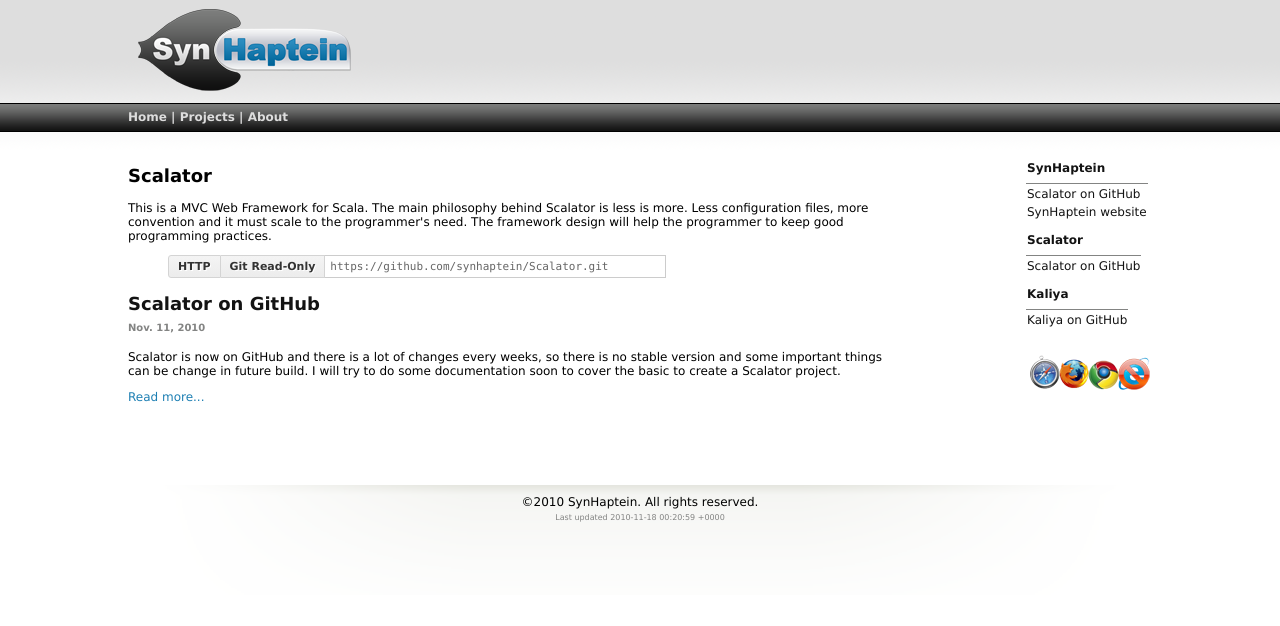
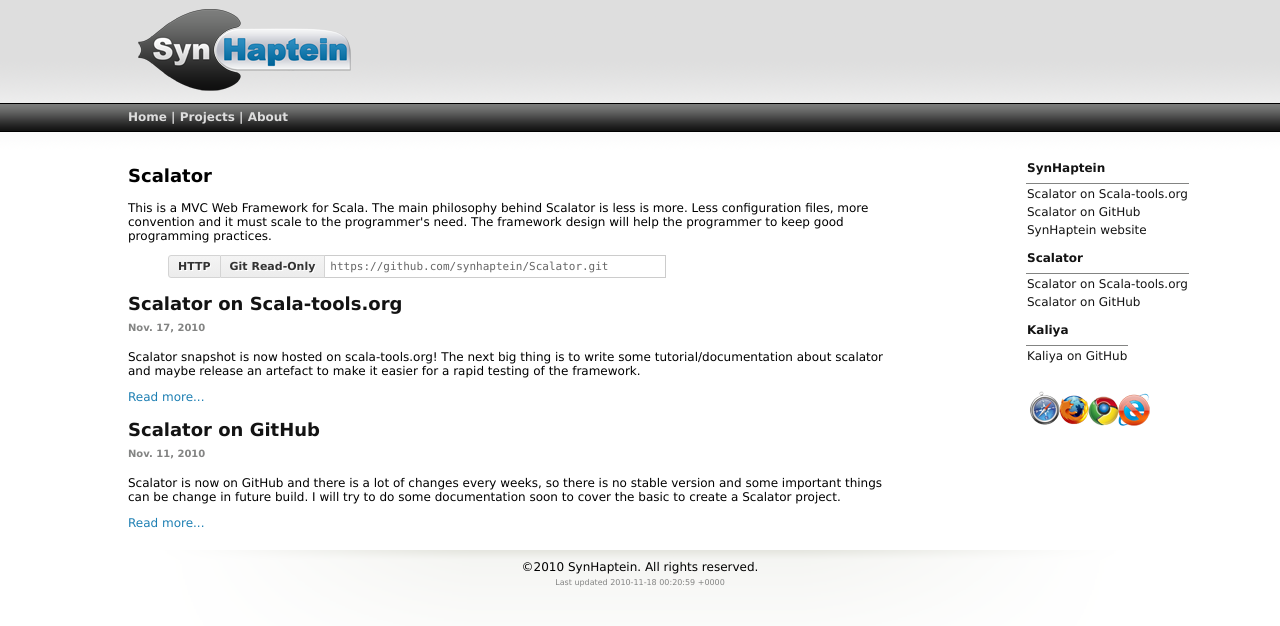
Before and after one commit to synhaptein/synhaptein.github.com, a Jekyll site: the page built from Scalator/index.html, in a window 1280 px wide. Shown: the top 626 px of the page. Built offline with Jekyll 4.4.1, drawn with Linux system fonts in a browser that asks for light colours.

Commit message:
Some news and some fixes!

```diff
--- a/Kaliya/index.html
+++ b/Kaliya/index.html
@@ -10,7 +10,7 @@ title: Kaliya JavaScript Distributed Computing Framework
      <li id="http_clone_url"><a href="#" onclick="document.getElementById('url_field').value = 'https://github.com/synhaptein/Kaliya.git';">HTTP</a></li>
      <li id="public_clone_url"><a href="#" onclick="document.getElementById('url_field').value = 'git://github.com/synhaptein/Kaliya.git';">Git Read-Only</a></li>
  </ul>
- <input type="text" spellcheck="false" id="url_field" class="url-field" value="https://github.com/synhaptein/Kaliya.git"/>
+ <input type="text" spellcheck="false" id="url_field" class="url-field" readonly="readonly" value="https://github.com/synhaptein/Kaliya.git"/>
  <span style="display:none" id="url_box_clippy"></span>
 </div>
 {% for post in site.categories.kaliyaPost limit:5 %}
--- a/Scalator/index.html
+++ b/Scalator/index.html
@@ -7,10 +7,10 @@ title: Scalator web framework for Scala
 {% include scalator.html %}
 <div id="url_box" class="url-box">
  <ul class="clone-urls">
-     <li id="http_clone_url"><a href="#" onclick="document.getElementById('url_field').value = 'https://github.com/synhaptein/Scalator.git';">HTTP</a></li>
-     <li id="public_clone_url"><a href="#" onclick="document.getElementById('url_field').value = 'git://github.com/synhaptein/Scalator.git';">Git Read-Only</a></li>
+     <li id="http_clone_url"><span onclick="document.getElementById('url_field').value = 'https://github.com/synhaptein/Scalator.git';">HTTP</a></li>
+     <li id="public_clone_url"><span onclick="document.getElementById('url_field').value = 'git://github.com/synhaptein/Scalator.git';">Git Read-Only</a></li>
  </ul>
- <input type="text" spellcheck="false" id="url_field" class="url-field" value="https://github.com/synhaptein/Scalator.git"/>
+ <input type="text" spellcheck="false" id="url_field" class="url-field" readonly="readonly" value="https://github.com/synhaptein/Scalator.git"/>
  <span style="display:none" id="url_box_clippy"></span>
 </div>
 {% for post in site.categories.scalatorPost limit:5 %}
--- /dev/null
+++ b/_posts/2010-11-17-scalator-scala-tools.html
@@ -0,0 +1,10 @@
+---
+layout: post
+title: Scalator on Scala-tools.org
+categories:
+- scalatorPost
+- synhaptein
+---
+Scalator snapshot is now hosted on scala-tools.org! The next big thing is to write
+some tutorial/documentation about scalator and maybe release an artefact to make it easier
+for a rapid testing of the framework.
--- a/css/base.css
+++ b/css/base.css
@@ -119,8 +119,8 @@ ul.clone-urls object{margin:0 0 -3px 3px;}
 ul.clone-urls{float:left;margin:0;height:23px;}
 ul.clone-urls li{list-style-type:none;float:left;margin:0;height:23px;padding:0;white-space:nowrap;border:none;overflow:visible;cursor:pointer;}
 ul.clone-urls li.selected{border-right-color:#bbb;}
-ul.clone-urls li:first-child a{-webkit-border-top-left-radius:3px;-webkit-border-bottom-left-radius:3px;-moz-border-radius-topleft:3px;-moz-border-radius-bottomleft:3px;border-top-left-radius:3px;border-bottom-left-radius:3px;border-left:1px solid #d4d4d4;}
-ul.clone-urls li>a{display:block;margin:0;height:21px;padding:0 9px 0 9px;font-size:11px;font-weight:bold;color:#333;text-shadow:1px 1px 0 #fff;text-decoration:none;line-height:21px;border:1px solid #d4d4d4;border-left:none;background:#f4f4f4;filter:progid:DXImageTransform.Microsoft.gradient(GradientType=0,startColorstr='#f4f4f4',endColorstr='#ececec');background:-webkit-gradient(linear,left top,left bottom,from(#f4f4f4),to(#ececec));background:-moz-linear-gradient(top,#f4f4f4,#ececec);}
-ul.clone-urls li>a:hover{color:#fff;text-decoration:none;text-shadow:-1px -1px 0 rgba(0,0,0,0.4);border-color:#518cc6;border-bottom-color:#2a65a0;background:#599bdc;filter:progid:DXImageTransform.Microsoft.gradient(GradientType=0,startColorstr='#599bdc',endColorstr='#3072b3');background:-webkit-gradient(linear,left top,left bottom,from(#599bdc),to(#3072b3));background:-moz-linear-gradient(top,#599bdc,#3072b3);}
-ul.clone-urls li.selected>a{color:#000;text-shadow:1px 1px 0 rgba(255,255,255,0.6);border-color:#c9c9c9;border-bottom-color:#9a9a9a;background:#d7d7d7;filter:progid:DXImageTransform.Microsoft.gradient(GradientType=0,startColorstr='#d7d7d7',endColorstr='#ababab');background:-webkit-gradient(linear,left top,left bottom,from(#d7d7d7),to(#ababab));background:-moz-linear-gradient(top,#d7d7d7,#ababab);}
+ul.clone-urls li:first-child span{-webkit-border-top-left-radius:3px;-webkit-border-bottom-left-radius:3px;-moz-border-radius-topleft:3px;-moz-border-radius-bottomleft:3px;border-top-left-radius:3px;border-bottom-left-radius:3px;border-left:1px solid #d4d4d4;}
+ul.clone-urls li>span{display:block;margin:0;height:21px;padding:0 9px 0 9px;font-size:11px;font-weight:bold;color:#333;text-shadow:1px 1px 0 #fff;text-decoration:none;line-height:21px;border:1px solid #d4d4d4;border-left:none;background:#f4f4f4;filter:progid:DXImageTransform.Microsoft.gradient(GradientType=0,startColorstr='#f4f4f4',endColorstr='#ececec');background:-webkit-gradient(linear,left top,left bottom,from(#f4f4f4),to(#ececec));background:-moz-linear-gradient(top,#f4f4f4,#ececec);}
+ul.clone-urls li>span:hover{color:#fff;text-decoration:none;text-shadow:-1px -1px 0 rgba(0,0,0,0.4);border-color:#518cc6;border-bottom-color:#2a65a0;background:#599bdc;filter:progid:DXImageTransform.Microsoft.gradient(GradientType=0,startColorstr='#599bdc',endColorstr='#3072b3');background:-webkit-gradient(linear,left top,left bottom,from(#599bdc),to(#3072b3));background:-moz-linear-gradient(top,#599bdc,#3072b3);}
+ul.clone-urls li.selected>span{color:#000;text-shadow:1px 1px 0 rgba(255,255,255,0.6);border-color:#c9c9c9;border-bottom-color:#9a9a9a;background:#d7d7d7;filter:progid:DXImageTransform.Microsoft.gradient(GradientType=0,startColorstr='#d7d7d7',endColorstr='#ababab');background:-webkit-gradient(linear,left top,left bottom,from(#d7d7d7),to(#ababab));background:-moz-linear-gradient(top,#d7d7d7,#ababab);}
 input.url-field{float:left;width:330px;padding:3px 5px 2px 5px;height:16px;border:1px solid #ccc;border-left:none;font-family:Monaco,"Courier New","DejaVu Sans Mono","Bitstream Vera Sans Mono",monospace;font-size:11px;color:#666;}
```
